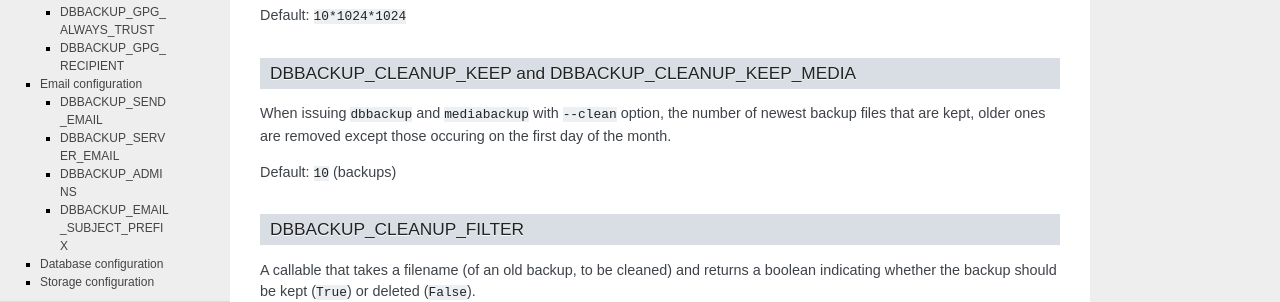
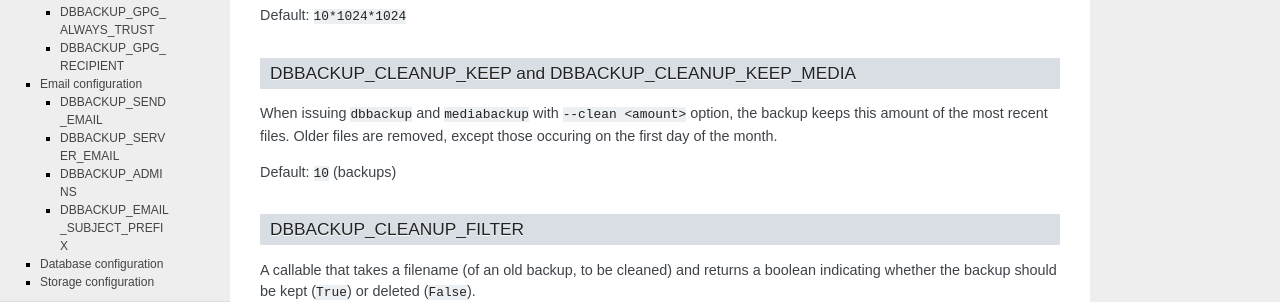
Before and after one commit to jazzband/django-dbbackup, a Sphinx documentation site: the page built from docs/configuration.rst, in a window 1280 px wide and 900 px high, scrolled down 382 px. Shown: the part 155-457 px from the top of the window. Built offline with Sphinx 7.4.7, drawn with Linux system fonts in a browser that asks for light colours; the version number could not be read and is left out.

Commit message:
update wording

```diff
--- a/docs/configuration.rst
+++ b/docs/configuration.rst
@@ -31,9 +31,9 @@
 DBBACKUP_CLEANUP_KEEP and DBBACKUP_CLEANUP_KEEP_MEDIA
 ~~~~~~~~~~~~~~~~~~~~~~~~~~~~~~~~~~~~~~~~~~~~~~~~~~~~~
 
-When issuing ``dbbackup`` and ``mediabackup`` with ``--clean`` option, the
-number of newest backup files that are kept, older ones are removed except
-those occuring on the first day of the month.
+When issuing ``dbbackup`` and ``mediabackup`` with ``--clean <amount>`` option,
+the backup keeps this amount of the most recent files. Older files are removed,
+except those occuring on the first day of the month.
 
 Default: ``10`` (backups)
 
```
